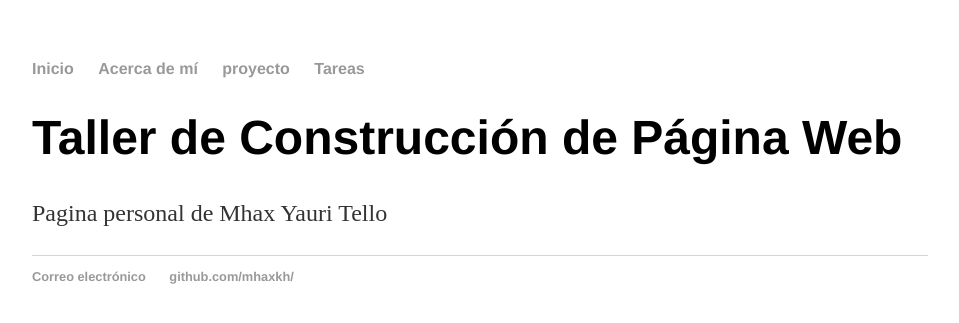
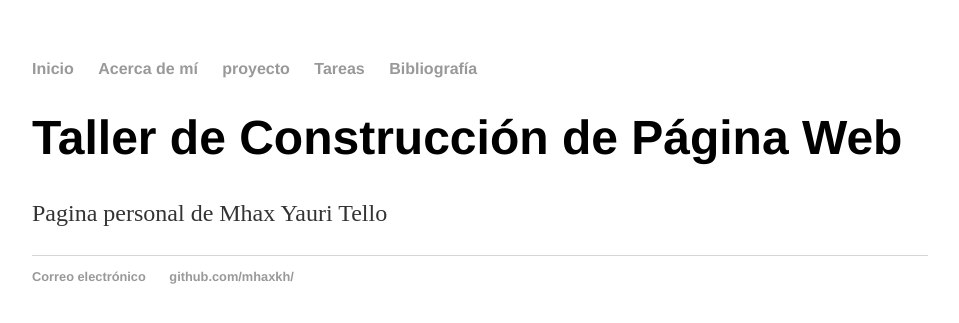
Before and after one commit to mhaxkh/mhaxkh.github.io, a Jekyll site: the page built from index.html, in a window 1280 px wide. Shown: the top 323 px of the page, without its empty margins (160-1119 px from the left). Built offline with Jekyll 4.4.1, drawn with Linux system fonts in a browser that asks for light colours.

Commit message:
Update default.html

```diff
--- a/_layouts/default.html
+++ b/_layouts/default.html
@@ -11,6 +11,7 @@
                     <li><a href="/about">Acerca de mí</a></li>
                     <li><a href="/project">proyecto</a></li>
                     <li><a href="/hw">Tareas</a></li>
+                    <li><a href="/Bibliograph">Bibliografía</a></li>
 
               </ul>
               </nav>
```
